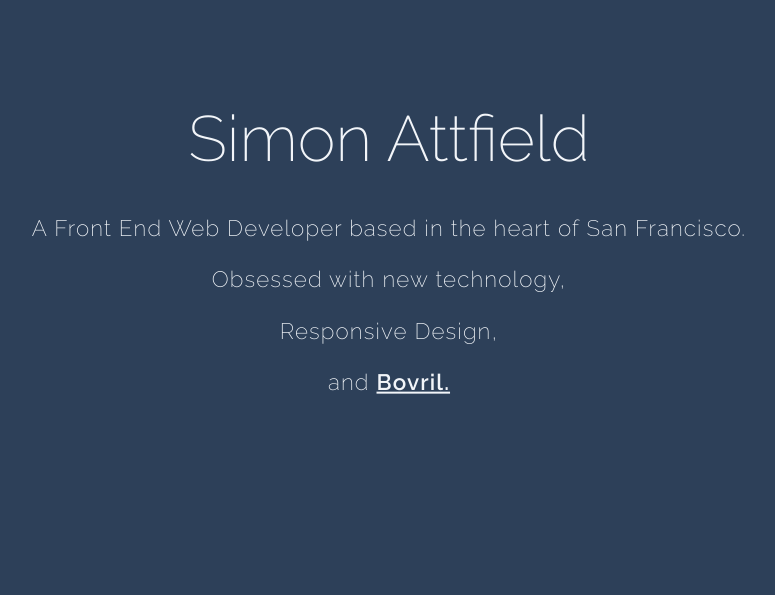
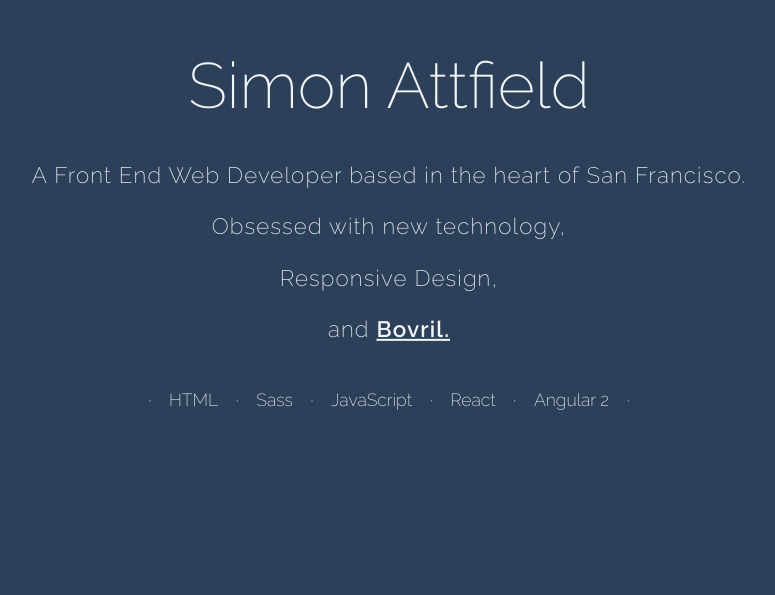
Before and after one commit to OoogleBoogle/portfolio-v3, a website: page src/index.html in a window 1280 px wide. Shown: the part 137-732 px from the top of the page, without its empty margins (251-1026 px from the left). Drawn offline with nearby package versions, Linux system fonts and the light colour scheme; files that its build step writes are made by us from their sources.

Commit message:
removed comment

```diff
--- a/src/index.html
+++ b/src/index.html
@@ -27,13 +27,13 @@
       <p>Obsessed with new technology,</p>
       <p>Responsive Design,</p>
       <p>and <a href="https://en.wikipedia.org/wiki/Bovril" target="_blank">Bovril.</a></p>
-            <!--<ul>
+      <ul>
         <li>HTML</li>
         <li>Sass</li>
         <li>JavaScript</li>
         <li>React</li>
         <li>Angular 2</li>
-            </ul>-->
+      </ul>
     </div>
     <div class="arrow">&#x25BC;</div>
   </header>
@@ -111,8 +111,8 @@
         <a href="http://www.epiphone.com/Products/Les-Paul/Les-Paul-Custom.aspx" target="_blank">
                     my first true love,
                 </a> reminiscing over
-                <a href="http://www.bcrich.com/mk7/mk7-warlock/" target="_blank">lost loves</a> or avoiding Game of Thrones spoilers. <br /><br />I'm comfortable working on full stack applications, and have experience in Node, Mongo and Express. But,
-                I feel most at home in the browser with plain HTML, CSS and JavaScript and love using libraries like React, JQuery, Bootstrap, Materialize and Foundation, as well as larger frameworks lke Angular 2.
+        <a href="http://www.bcrich.com/mk7/mk7-warlock/" target="_blank">lost loves</a> or avoiding Game of Thrones spoilers. <br /><br />I'm comfortable working on full stack applications, and have experience in Node, Mongo and Express. But, I feel most
+        at home in the browser with plain HTML, CSS and JavaScript and love using libraries like React, JQuery, Bootstrap, Materialize and Foundation, as well as larger frameworks lke Angular 2.
       </p>
     </div>
     <div class="links">
```
Lines whose indentation alone changed are shown as unchanged.
